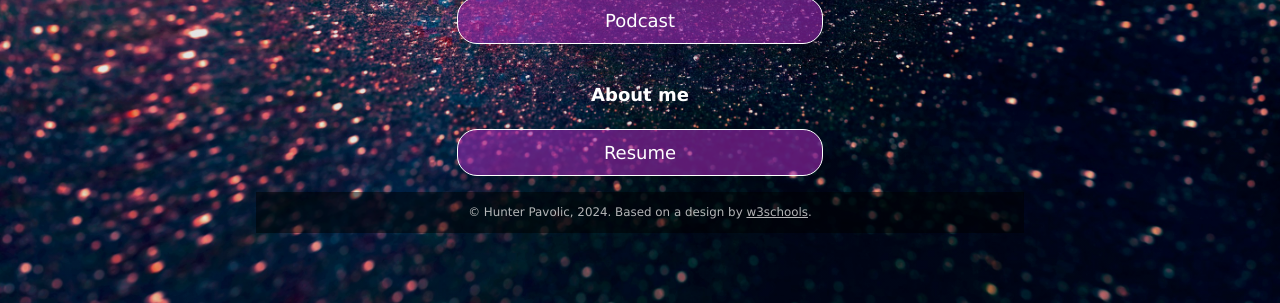
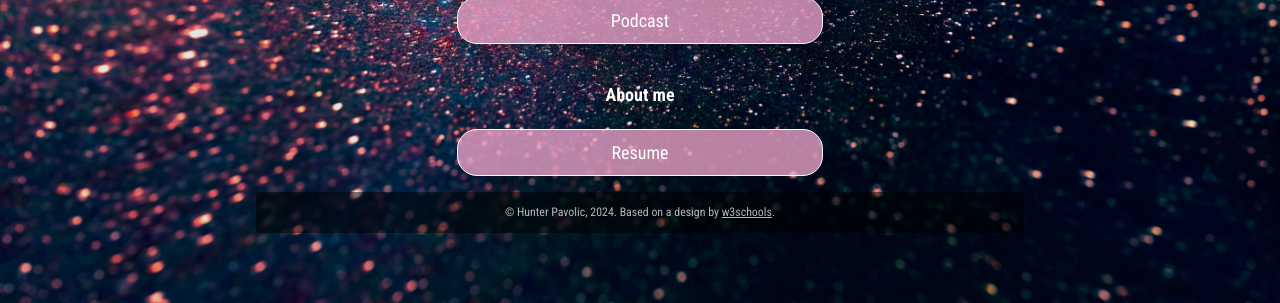
Before and after one commit to hunterpavolic/hunterpavolic.github.io, a plain HTML site: page 3844-linktree-website/linktree-ver-1/index.html in a window 1280 px wide. Shown: the part 497-800 px from the top of the page. Drawn offline with Linux system fonts and the light colour scheme.

Commit message:
Website Fonts and Colors

```diff
--- a/3844-linktree-website/linktree-ver-1/css/style.css
+++ b/3844-linktree-website/linktree-ver-1/css/style.css
@@ -1,7 +1,7 @@
 :root {
     --primaryText: #fff;
     --secondaryText: #ff015e;
-    --primary: rgba(156, 39, 176, .60);
+    --primary: rgba(232, 161, 198, 0.8);
     --secondary: rgba(255, 1, 94, .60);
     --buttonHover: rgba(156, 39, 176, .40);
     --smallButtonHover: rgba(0, 0, 0, .25);
@@ -34,7 +34,7 @@ body {
     background-attachment: fixed;
     /* Resizes the background image to cover the entire container */
     background-size: cover;
-    font-family: Futura, Verdana, sans-serif;
+    font-family: "Roboto Condensed", sans-serif;
     line-height: 1.5;
     font-size: 18px;
     display: flex;
--- a/3844-linktree-website/linktree-ver-1/index.html
+++ b/3844-linktree-website/linktree-ver-1/index.html
@@ -8,6 +8,9 @@
   <!-- Add your name below -->
   <title>Hunter Pavolic</title>
   <link rel="stylesheet" href="css/style.css">
+  <link rel="preconnect" href="https://fonts.googleapis.com">
+<link rel="preconnect" href="https://fonts.gstatic.com" crossorigin>
+<link href="https://fonts.googleapis.com/css2?family=Roboto+Condensed:ital,wght@0,100..900;1,100..900&display=swap" rel="stylesheet">
 </head>
 
 <body class="main-text-color">
```
